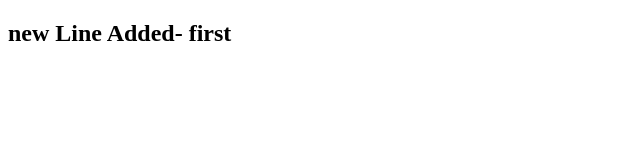
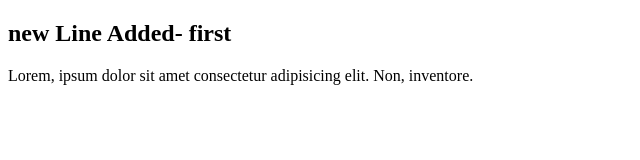
Before and after one commit to arafatkhan/testgit, a plain HTML site: page index.html in a window 1280 px wide. Shown: the whole page, without its empty margins (0-640 px from the left). Drawn offline with Linux system fonts and the light colour scheme.

Commit message:
paragraph line add

```diff
--- a/index.html
+++ b/index.html
@@ -8,5 +8,6 @@
 </head>
 <body>
     <h2>new Line Added- first</h2>
+    <p>Lorem, ipsum dolor sit amet consectetur adipisicing elit. Non, inventore.</p>
 </body>
 </html>
```
